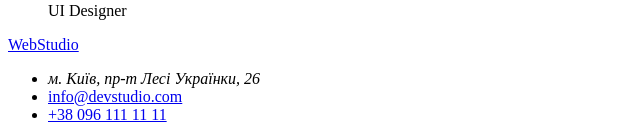
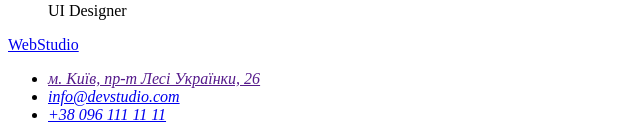
Before and after one commit to SVoievodin/goit-markup-hw-01, a plain HTML site: page index.html in a window 1280 px wide. Shown: the part 2967-3104 px from the top of the page, without its empty margins (0-640 px from the left). Drawn offline with Linux system fonts and the light colour scheme.

Commit message:
Виправляє address у футері
список з трьох посилань огорнуто в тег <address>

```diff
--- a/index.html
+++ b/index.html
@@ -91,11 +91,13 @@
     </main>
     <footer>
       <a href="./index.html">WebStudio</a>
-      <ul>
-        <li><address>м. Київ, пр-т Лесі Українки, 26</address></li>
-        <li><a href="mailto:info@devstudio.com">info@devstudio.com</a></li>
-        <li><a href="tel:+380961111111">+38 096 111 11 11</a></li>
-      </ul>
+      <address>
+        <ul>
+          <li><a href="">м. Київ, пр-т Лесі Українки, 26</a></li>
+          <li><a href="mailto:info@devstudio.com">info@devstudio.com</a></li>
+          <li><a href="tel:+380961111111">+38 096 111 11 11</a></li>
+        </ul>
+      </address>
     </footer>
   </body>
 </html>
```
